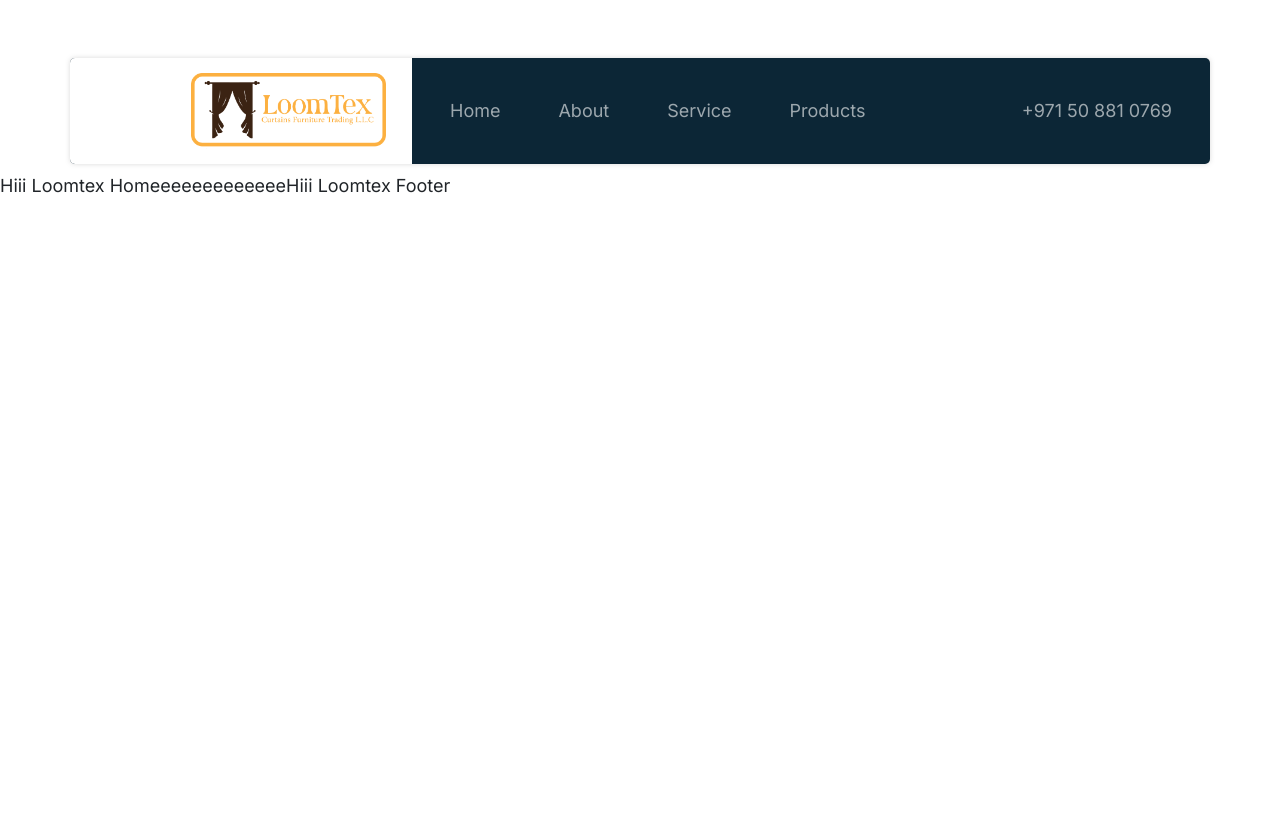
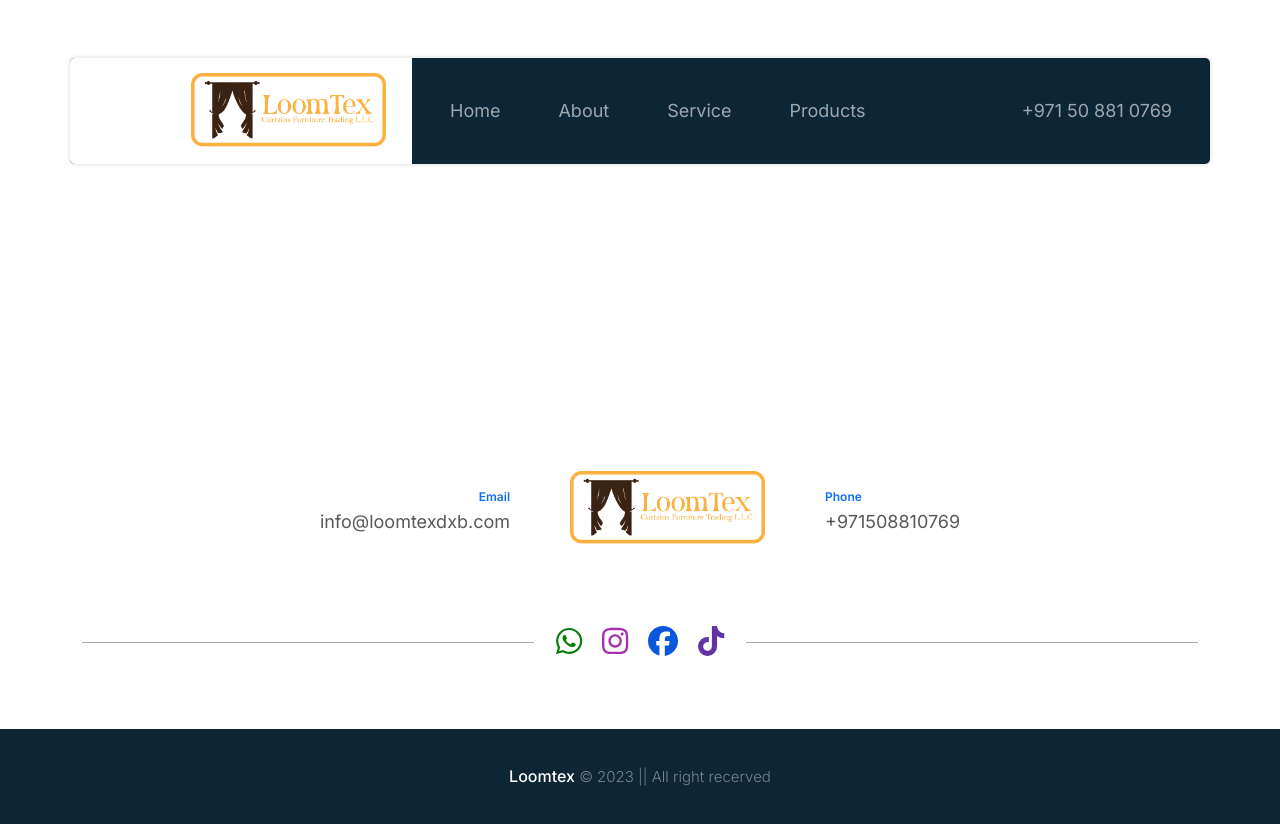
Before and after one commit to arif5248/Loomtex-frontend, a React (Create React App) app: page / in a window 1280 px wide. Before the commit the page ends 800 px from the top, so only its background shows below. Built offline with nearby package versions, Linux system fonts and the light colour scheme.

Commit message:
heading and footer almost done

```diff
--- a/src/App.css
+++ b/src/App.css
@@ -14,6 +14,9 @@ input ::-webkit-outer-spin-button,
 input::-webkit-inner-spin-button {
   -webkit-appearance: none;
   margin: 0;
+}
+a {
+  text-decoration: none;
 }
 
 /* input[type="number"] {
--- a/src/component/Home/Home.js
+++ b/src/component/Home/Home.js
@@ -1,7 +1,20 @@
 import React, { Fragment } from "react";
+import Container from "react-bootstrap/esm/Container";
 
 function Home() {
-  return <Fragment>Hiii Loomtex Homeeeeeeeeeeeee</Fragment>;
+  return (
+    <Fragment>
+      <Container>
+        <br />
+        <br />
+        <br />
+        <br />
+        <br />
+        <br />
+        <br />
+      </Container>
+    </Fragment>
+  );
 }
 
 export default Home;
--- a/src/component/Layout/Footer/Footer.css
+++ b/src/component/Layout/Footer/Footer.css
@@ -0,0 +1,61 @@
+.footer-container {
+  padding-top: 100px;
+  background-color: white;
+  overflow: hidden;
+  white-space: nowrap;
+}
+.row-one {
+  display: flex;
+  justify-content: center;
+  align-items: center;
+}
+div.email-section {
+  text-align: right;
+}
+div.phone-section {
+  text-align: left;
+}
+.email-phone-heading {
+  font-size: 12px;
+  font-weight: 600;
+}
+.email-phone {
+  color: rgb(0 0 0 / 66%);
+}
+.email-phone:hover {
+  color: black;
+}
+.footer-logo {
+  padding: 0px 50px;
+}
+
+.horizontal-line {
+  border-top: 1px solid rgb(85 84 84 / 50%);
+  width: 60%;
+}
+.social-icon {
+  width: 315px;
+  padding: 60px 0px;
+  display: flex;
+  justify-content: center;
+}
+.icon {
+  font-size: 30px;
+  padding: 10px 10px;
+  transition: ease-in-out 0.3s;
+}
+.icon:hover {
+}
+.copyright {
+  padding: 35px;
+  text-align: center;
+  background-color: #0c2636;
+  color: rgba(255, 255, 255, 0.438);
+  font-size: 15px;
+  font-weight: 300;
+}
+.copyright span {
+  font-size: 16px;
+  font-weight: 500;
+  color: white;
+}
--- a/src/component/Layout/Footer/Footer.js
+++ b/src/component/Layout/Footer/Footer.js
@@ -1,7 +1,102 @@
-import React, { Fragment } from "react";
+import React, { Fragment, useState } from "react";
+import Container from "react-bootstrap/esm/Container";
+import { FontAwesomeIcon } from "@fortawesome/react-fontawesome";
+import {
+  faFacebook,
+  faInstagram,
+  faTiktok,
+  faWhatsapp,
+} from "@fortawesome/free-brands-svg-icons";
+import Logo from "../../../images/LoomtexLogo3.PNG";
+import "./Footer.css";
 
 function Footer() {
-  return <Fragment>Hiii Loomtex Footer</Fragment>;
+  const [isVisible, setIsVisible] = useState(false);
+
+  const scrollToTop = () => {
+    window.scrollTo({
+      top: 0,
+      behavior: "smooth",
+    });
+  };
+
+  // Event listener to control the visibility of the "scroll to top" button
+  const handleScroll = () => {
+    if (window.scrollY > 100) {
+      setIsVisible(true);
+    } else {
+      setIsVisible(false);
+    }
+  };
+
+  // Add scroll event listener
+  window.addEventListener("scroll", handleScroll);
+
+  return (
+    <Fragment>
+      <Container className="footer-container">
+        <div className="row-one">
+          <div className="email-section">
+            <a href="mailto:info@loomtexdxb.com" className="email-link">
+              <span className="email-phone-heading">Email</span>
+              <br />
+              <span className="email-phone">info@loomtexdxb.com</span>
+            </a>
+          </div>
+          <div className="footer-logo">
+            <a href="/" id="scrollToTopLogo" onClick={scrollToTop}>
+              <img className="logoImage" src={Logo} alt="LoomTex" />
+            </a>
+          </div>
+          <div className="phone-section">
+            <a href="tel:+971508810769" className="phone-link">
+              <span className="email-phone-heading">Phone</span>
+              <br />
+              <span className="email-phone">+971508810769</span>
+            </a>
+          </div>
+        </div>
+        <div className="row-one">
+          <div className="horizontal-line"></div>
+          <div className="social-icon">
+            <a href="#">
+              <FontAwesomeIcon
+                className="icon"
+                icon={faWhatsapp}
+                style={{ color: "#077e09" }}
+              />
+            </a>
+            <a href="#">
+              <FontAwesomeIcon
+                className="icon"
+                icon={faInstagram}
+                style={{ color: "#a632ae" }}
+              />
+            </a>
+
+            <a href="#">
+              <FontAwesomeIcon
+                className="icon"
+                icon={faFacebook}
+                style={{ color: "#0957dc" }}
+              />
+            </a>
+            <a href="#">
+              <FontAwesomeIcon
+                className="icon"
+                icon={faTiktok}
+                style={{ color: "#6034a2" }}
+              />
+            </a>
+          </div>
+          <div className="horizontal-line"></div>
+        </div>
+      </Container>
+      <div className="copyright">
+        <span>Loomtex</span> &copy; 2023 || All right recerved
+      </div>
+    </Fragment>
+  );
 }
 
 export default Footer;
--- a/src/component/Layout/Header/Header.css
+++ b/src/component/Layout/Header/Header.css
@@ -1,4 +1,4 @@
-.container {
+.heading-container {
   background-color: #0c2636;
   padding: 0 !important;
   border-radius: 5px;
@@ -6,6 +6,9 @@
   box-shadow: 0px 0px 5px #8888884f;
   overflow: hidden;
   white-space: nowrap;
+  position: sticky;
+  position: -webkit-sticky;
+  top: 0px;
 }
 .navleft {
   width: 30%;
--- a/src/component/Layout/Header/Header.js
+++ b/src/component/Layout/Header/Header.js
@@ -10,7 +10,7 @@ function Header() {
   return (
     <Fragment>
       <Navbar className="navBar my-text" expand="lg">
-        <Container className="container">
+        <Container className="heading-container">
           <div className="navleft">
             <Navbar.Brand as={Link} to="/" className="nab-brand my-text">
               <img className="logoImage" src={Logo} alt="LoomTex" />
```
